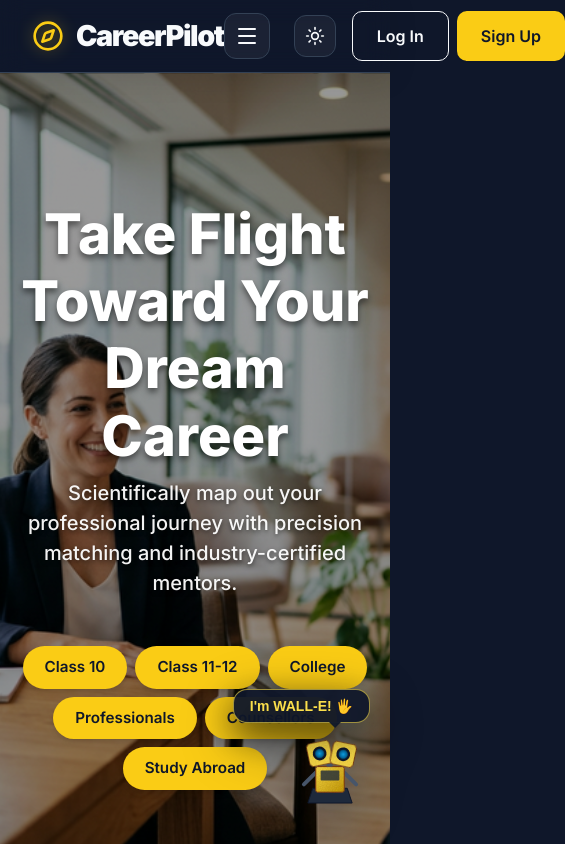
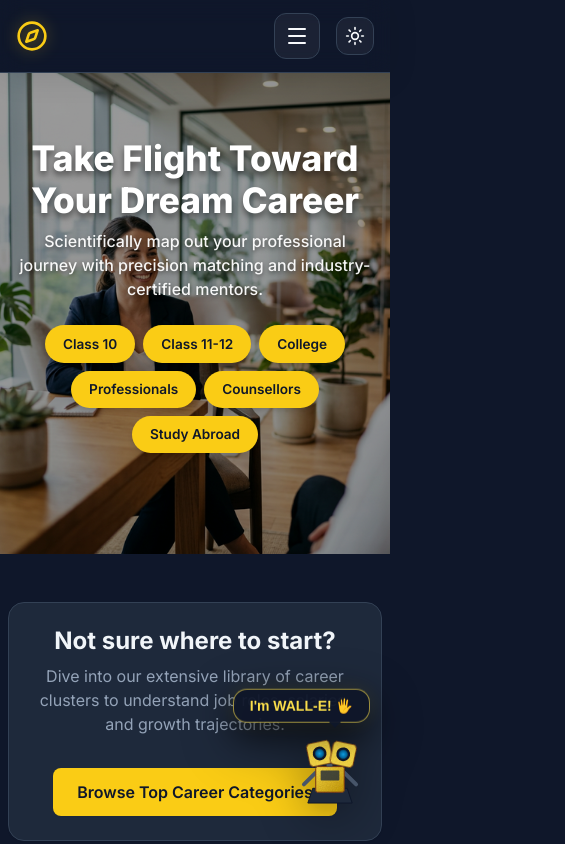
Before and after one commit to Seetaram1167/career-pilot, a React (Vite) app in the folder frontend/: page /home in a window 390 px wide. Shown: the top 844 px of the page, 565 px wide, since content can reach past the window. Built offline with nearby package versions, Linux system fonts and the light colour scheme.

Commit message:
Fix UI alignments and responsive design on mobile devices

```diff
--- a/frontend/src/components/Header.jsx
+++ b/frontend/src/components/Header.jsx
@@ -315,12 +315,34 @@ const Header = () => {
       color: #EF4444;
     }
 
+    .header-auth-buttons {
+      display: flex;
+      gap: var(--spacing-sm);
+    }
     @media (max-width: 1250px) {
       .header-nav {
         display: none;
       }
       .mobile-menu-btn {
         display: flex !important;
+      }
+    }
+    @media (max-width: 768px) {
+      .header-auth-buttons {
+        display: none !important;
+      }
+      .headerContainer {
+        padding: 0 16px;
+      }
+      .logoText {
+        font-size: 1.4rem;
+        display: none; /* Hide text on very small screens to save space, let logo stand alone */
+      }
+      .header-actions {
+        gap: 8px;
+      }
+      .theme-toggle-btn, .mobile-menu-btn {
+        padding: 8px;
       }
     }
 
@@ -503,7 +525,7 @@ const Header = () => {
                 )}
               </div>
             ) : (
-              <div style={{ display: 'flex', gap: 'var(--spacing-sm)' }}>
+              <div className="header-auth-buttons">
                 <Link to="/login" className="btn btn-secondary" style={{ borderRadius: '10px' }}>Log In</Link>
                 <Link to="/signup" className="btn btn-primary" style={{ borderRadius: '10px' }}>Sign Up</Link>
               </div>
--- a/frontend/src/components/LandingPage.jsx
+++ b/frontend/src/components/LandingPage.jsx
@@ -153,6 +153,33 @@ const LandingPage = () => {
     .landing-teaserContent p {
       margin-bottom: var(--spacing-xl);
     }
+
+    @media (max-width: 768px) {
+      .landing-heroSection {
+        padding: 4rem 1rem;
+      }
+      .landing-heroContent h1 {
+        font-size: 2.2rem;
+      }
+      .landing-heroContent p {
+        font-size: 1rem;
+        margin-bottom: var(--spacing-lg);
+      }
+      .landing-categoryBtn {
+        padding: 0.4rem 1rem;
+        font-size: 0.85rem;
+      }
+      .landing-exploreTeaser {
+        padding: var(--spacing-lg) var(--spacing-md);
+        margin: 0 var(--spacing-sm);
+      }
+      .landing-teaserContent h2 {
+        font-size: 1.5rem;
+      }
+      .landing-categoryRow {
+        gap: 8px;
+      }
+    }
   `;
 
   return (
```
